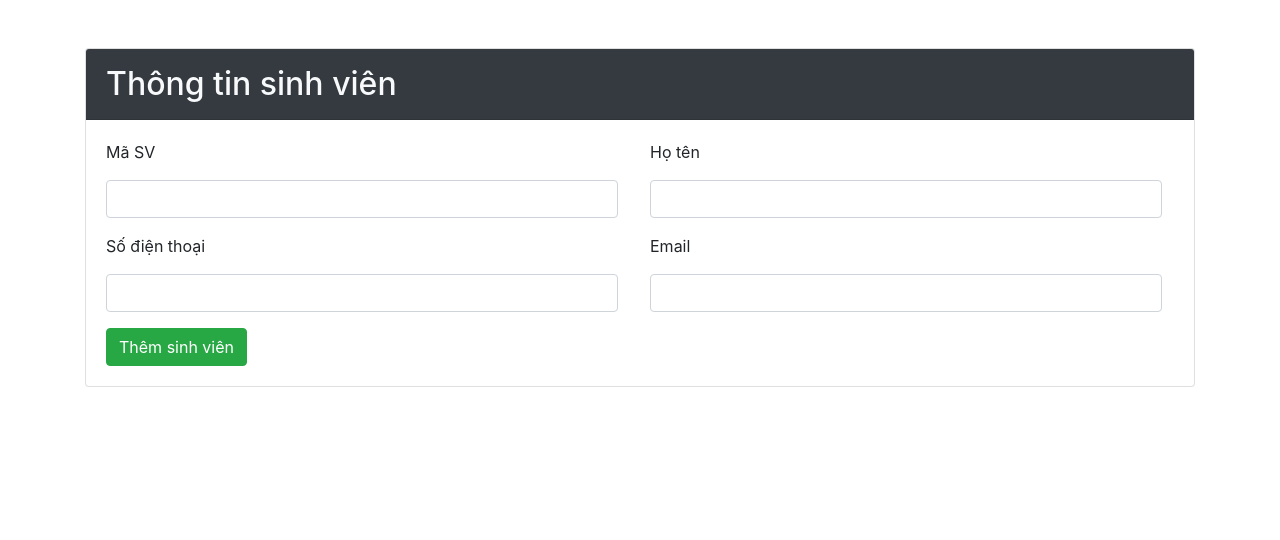
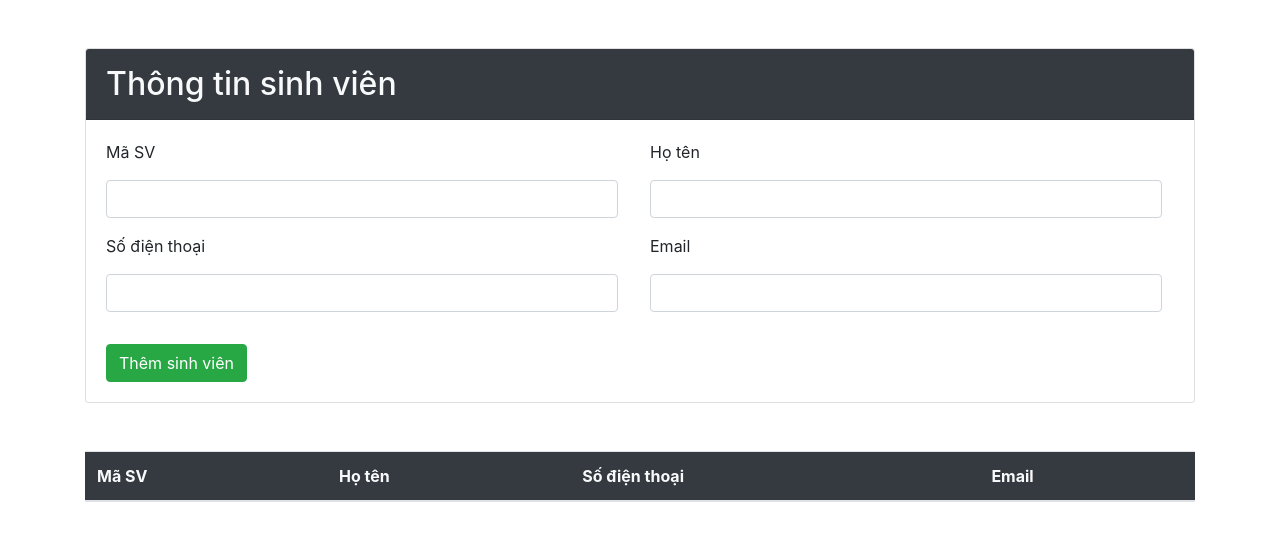
Before and after one commit to daohoangmykhanh/Bai_tap_Form, a React (Create React App) app in the folder my-app/: page / in a window 1280 px wide. Shown: the top 540 px of the page. Built offline with nearby package versions, Linux system fonts and the light colour scheme.

Commit message:
done_giao_dien

```diff
--- a/my-app/src/App.js
+++ b/my-app/src/App.js
@@ -1,9 +1,12 @@
 import './App.css';
-import SinhVienComponent from './Component/sinhVienComponent';
+import BaiTapComponent from './Component/BaiTapComponent';
+import DanhSachComponent from './Component/DanhSachComponent';
 function App() {
   return (
     <div className="App">
-      <SinhVienComponent/>
+      <BaiTapComponent/>
+      <DanhSachComponent/>
+
     </div>
   );
 }
--- /dev/null
+++ b/my-app/src/Component/BaiTapComponent.js
@@ -0,0 +1,12 @@
+import React, { Component } from 'react'
+import SinhVienComponent from './SinhVienComponent'
+
+export default class BaiTapComponent extends Component {
+    render() {
+        return (
+            <div>
+                <SinhVienComponent/>
+            </div>
+        )
+    }
+}
--- /dev/null
+++ b/my-app/src/Component/DanhSachComponent.js
@@ -0,0 +1,23 @@
+import React, { Component } from 'react'
+
+export default class DanhSachComponent extends Component {
+    render() {
+        return (
+            <div className="container mt-5">
+                <table className=" table bg-dark text-light" >
+                    <thead>
+                        <tr>
+                            <th> Mã SV</th>
+                            <th> Họ tên</th>
+                            <th> Số điện thoại</th>
+                            <th> Email</th>
+                        </tr>
+                    </thead>
+                    <tbody>
+
+                    </tbody>
+                </table>
+            </div>
+        )
+    }
+}
--- a/my-app/src/Component/sinhVienComponent.js
+++ b/my-app/src/Component/sinhVienComponent.js
@@ -27,7 +27,7 @@
                                 <input className="form-control"/>
                             </div>
                         </div>
-                    <button className="btn btn-success">Thêm sinh viên </button>
+                    <button className="btn btn-success mt-3">Thêm sinh viên </button>
                     </div>
                 </div>
             </div>
```
